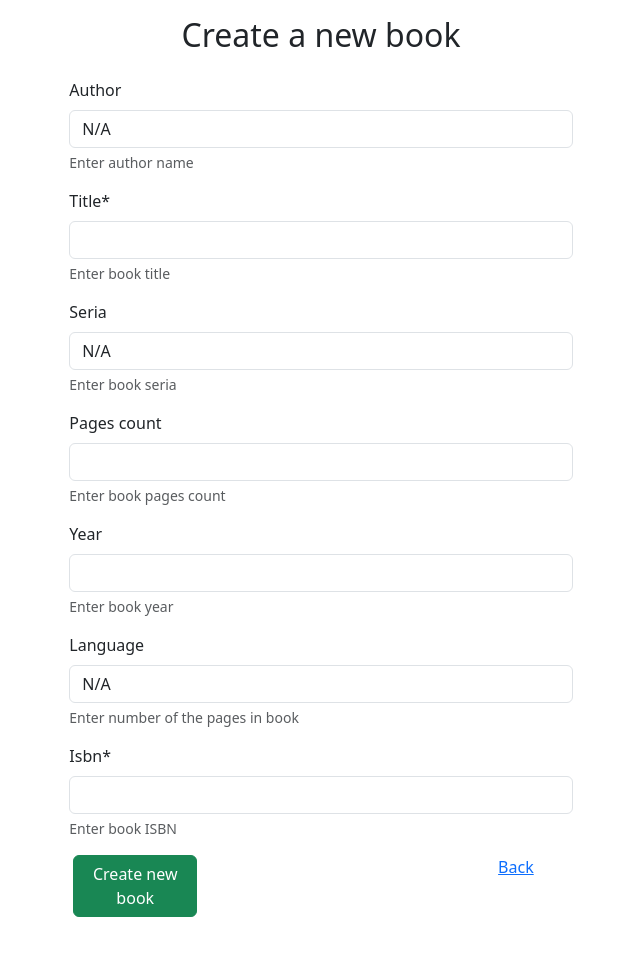
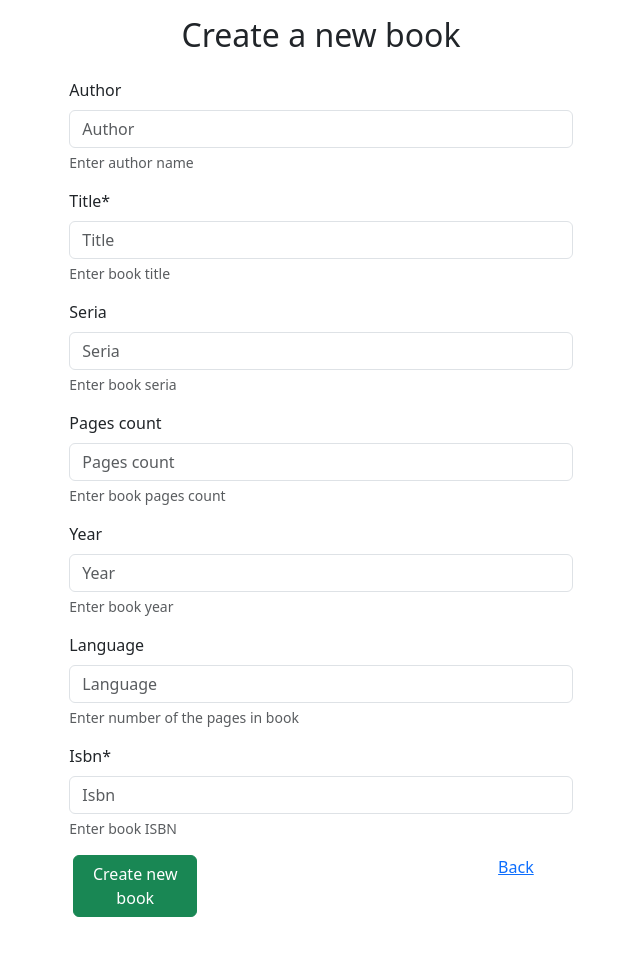
Before and after one commit to Georgii1512/books_catalog, a Django app: page /catalog/create/ in a window 1280 px wide. Shown: the whole page, without its empty margins (319-959 px from the left). Run offline with Django 5.2, Linux system fonts and the light colour scheme; some libraries are stand-ins or nearby versions.

Commit message:
Fixed books default string

```diff
--- a/catalog/forms.py
+++ b/catalog/forms.py
@@ -5,5 +5,22 @@ class CatalogBookForm(forms.ModelForm):
     class Meta:
         model = models.CatalogBook
         fields = [
-            'author', 'title', 'seria', 'pages_count', 'year', 'language', 'isbn'
+            'author',
+            'title',
+            'seria',
+            'pages_count',
+            'year',
+            'language',
+            'isbn'
         ]
+
+    def __init__(self, *args, **kwargs):
+        """
+        Replaces the default field values with the labels.
+        :param args:
+        :param kwargs:
+        """
+        super().__init__(*args, **kwargs)
+        for name, field in self.fields.items():
+            field.initial = None
+            field.widget.attrs['placeholder'] = field.label
--- a/catalog/models.py
+++ b/catalog/models.py
@@ -1,14 +1,14 @@
 from django.db import models
 
 # Create your models here.
-NA = 'N/A'
+DEFAULT_STR = ''
 
 
 class CatalogBook(models.Model):
     author = models.CharField(
         max_length=200,
         blank=True,
-        default=NA,
+        default=DEFAULT_STR,
         help_text='Enter author name')
     title = models.CharField(
         max_length=200,
@@ -17,11 +17,11 @@ class CatalogBook(models.Model):
     seria = models.CharField(
         max_length=200,
         blank=True,
-        default=NA,
+        default=DEFAULT_STR,
         help_text='Enter book seria')
     pages_count = models.PositiveSmallIntegerField(
         blank=True,
-        default=NA,
+        null=True,
         help_text='Enter book pages count')
     year = models.PositiveSmallIntegerField(
         blank=True,
@@ -30,12 +30,11 @@ class CatalogBook(models.Model):
     language = models.CharField(
         max_length=200,
         blank=True,
-        default=NA,
+        default=DEFAULT_STR,
         help_text='Enter number of the pages in book')
     isbn = models.CharField(
         max_length=13,
         unique=True,
-        primary_key=True,
         help_text='Enter book ISBN')
 
     class Meta:
--- a/catalog/urls.py
+++ b/catalog/urls.py
@@ -4,10 +4,10 @@ from . import views
 app_name = 'catalog'
 
 urlpatterns = [
+    path('catalog/book/<str:isbn>/update/', views.CatalogBookUpdateView.as_view(), name='book_update'),
+    path('catalog/book/<str:isbn>/delete/', views.CatalogBookDeleteView.as_view(), name='book_delete'),
     path('', views.IndexView.as_view(), name='index'),
     path('catalog/create/', views.CatalogBookCreateView.as_view(), name='book_create'),
     path('catalog/books-list/', views.CatalogBooksListView.as_view(), name='books_list'),
-    path('catalog/book/<str:pk>/update/', views.CatalogBookUpdateView.as_view(), name='book_update'),
-    path('catalog/book/<str:pk>/delete/', views.CatalogBookDeleteView.as_view(), name='book_delete'),
 
 ]
--- a/catalog/views.py
+++ b/catalog/views.py
@@ -27,6 +27,16 @@ class CatalogBookDeleteView(DeleteView):
     success_url = reverse_lazy('catalog:books_list')
     context_object_name = 'catalog_book'
 
+    # Configured to use 'isbn' instead of 'pk'
+    pk_url_kwarg = 'isbn'
+    slug_field = 'isbn'
+    slug_url_kwarg = 'isbn'
+
+    def get_object(self, queryset=None):
+        isbn = self.kwargs.get('isbn')
+        book = CatalogBook.objects.get(isbn=isbn)
+        return book
+
 
 class CatalogBookUpdateView(UpdateView):
     template_name = 'catalog-book-update.html'
@@ -34,3 +44,13 @@ class CatalogBookUpdateView(UpdateView):
     form_class = CatalogBookForm
     context_object_name = 'catalog_book'
     success_url = reverse_lazy('catalog:books_list')
+
+    # Configured to use 'isbn' instead of 'pk'
+    pk_url_kwarg = 'isbn'
+    slug_field = 'isbn'
+    slug_url_kwarg = 'isbn'
+
+    def get_object(self, queryset=None):
+        isbn = self.kwargs.get('isbn')
+        book = CatalogBook.objects.get(isbn=isbn)
+        return book
--- a/templates/books-list.html
+++ b/templates/books-list.html
@@ -14,8 +14,8 @@
                         <li class="list-group-item mb-2">
                             <p>{{ book.title }}, by {{ book.author }}, ISBN: {{ book.isbn }}</p>
                             <div class="row justify-content-between">
-                                <a href="{% url 'catalog:book_update' book.pk %}" class="link-opacity-100 link-success col-3">Update</a>
-                                <a href="{% url 'catalog:book_delete' book.pk %}" class="link-opacity-100 link-danger col-3">Delete</a>
+                                <a href="{% url 'catalog:book_update' book.isbn %}" class="link-opacity-100 link-success col-3">Update</a>
+                                <a href="{% url 'catalog:book_delete' book.isbn %}" class="link-opacity-100 link-danger col-3">Delete</a>
                             </div>
                         </li>
                     {% endfor %}
```
Also changed, not shown: catalog/migrations/0001_initial.py, catalog/migrations/0002_alter_catalogbook_author_alter_catalogbook_isbn_and_more.py (deleted).
